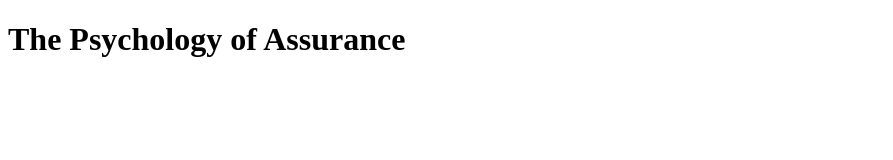
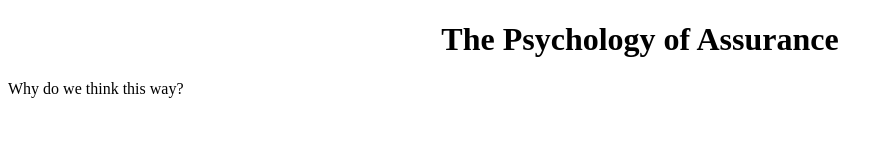
Before and after one commit to researchcollab/Faradayproject, a plain HTML site: page index.html in a window 1280 px wide. Shown: the whole page, without its empty margins (0-893 px from the left). Drawn offline with Linux system fonts and the light colour scheme.

Commit message:
Experimenting

```diff
--- a/index.html
+++ b/index.html
@@ -6,8 +6,9 @@
     <title>Hello World again!</title>
   </head>
   <body>
-    <h1> The Psychology of Assurance </h1>
-
-
+    <h1> <center>The Psychology of Assurance </center></h1>
+ <p>
+   Why do we think this way?
+    </p>
   </body>
 </html>
```
